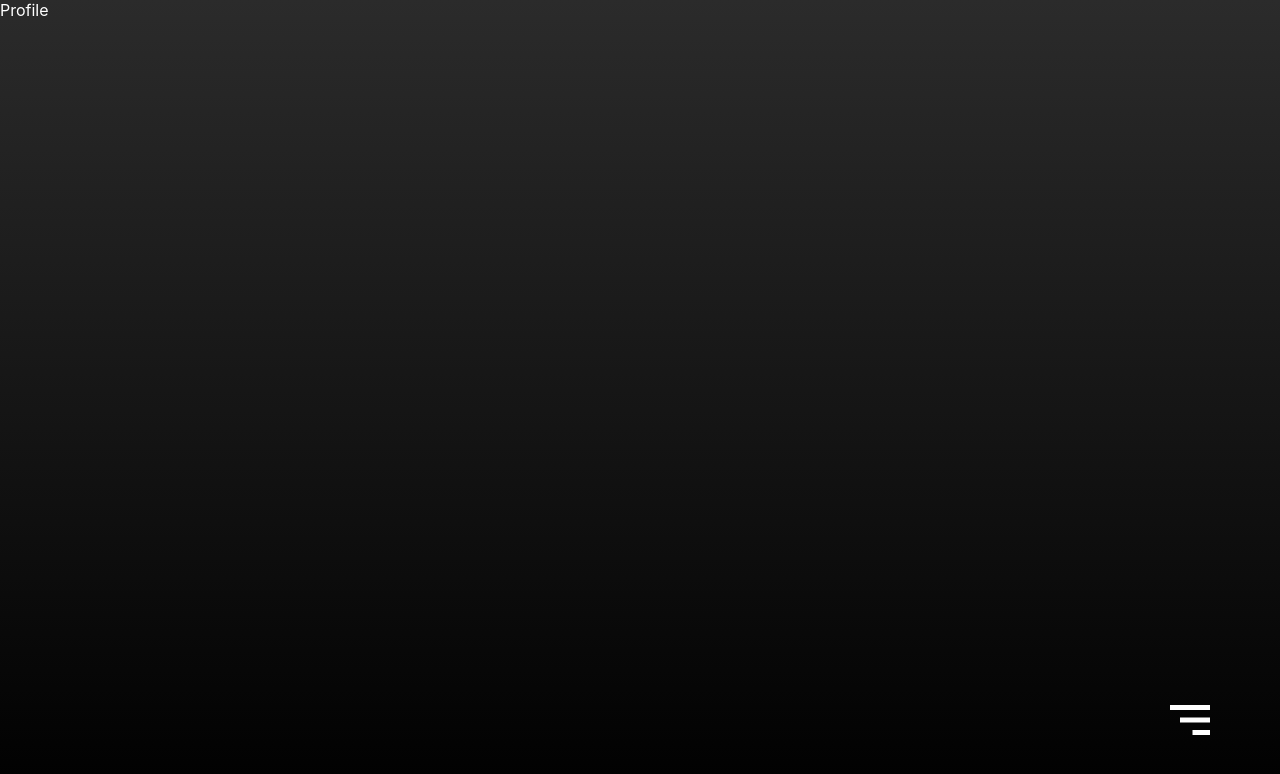
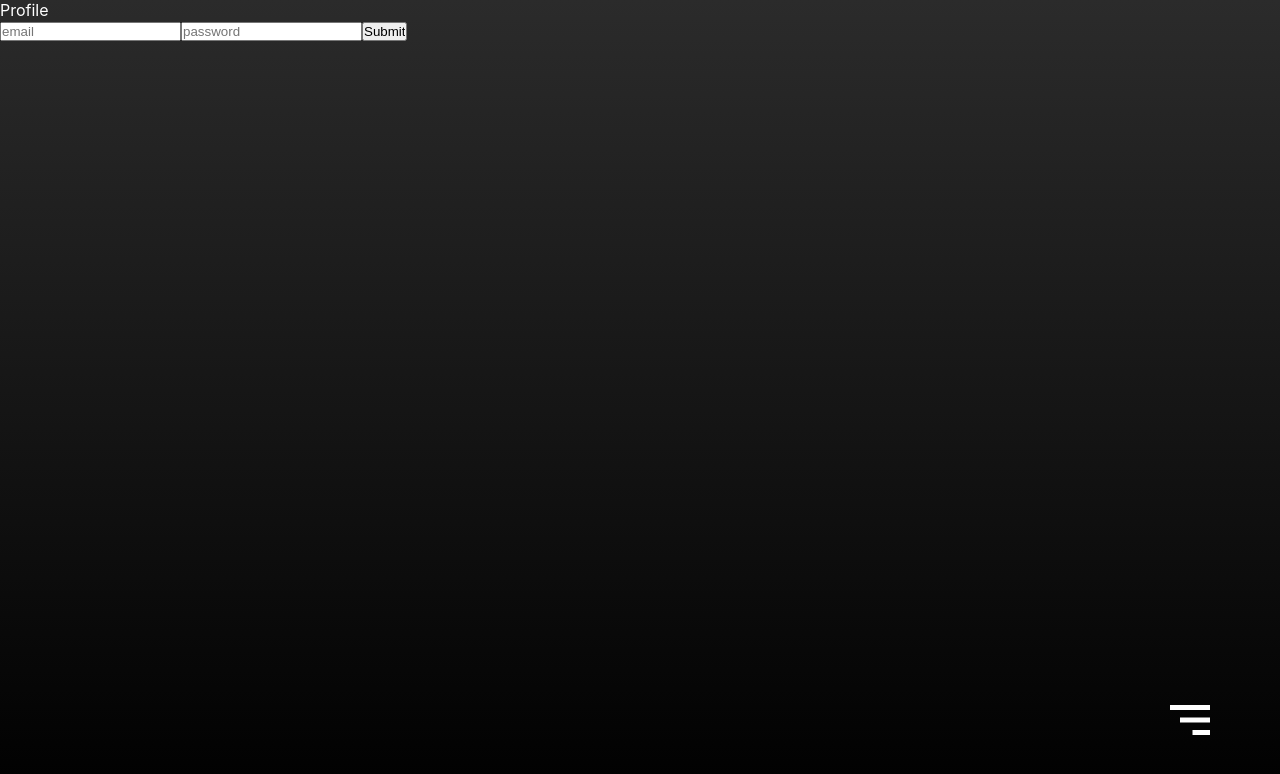
Before and after one commit to kndshein/GimmeIt-Frontend, a React (Create React App) app: page /profile in a window 1280 px wide. Shown: the top 774 px of the page. Built offline with nearby package versions, Linux system fonts and the light colour scheme.

Commit message:
Added Login Page, started authorization process. JWT working

```diff
--- a/package.json
+++ b/package.json
@@ -6,6 +6,7 @@
     "@testing-library/jest-dom": "^5.11.9",
     "@testing-library/react": "^11.2.5",
     "@testing-library/user-event": "^12.6.3",
+    "axios": "^0.21.1",
     "react": "^17.0.1",
     "react-dom": "^17.0.1",
     "react-icons": "^4.2.0",
--- a/src/App.js
+++ b/src/App.js
@@ -1,6 +1,7 @@
 import { useState } from "react";
 import { Route, Switch } from "react-router-dom";
 import { BrowserRouter as Router } from "react-router-dom";
+import axios from "axios";
 import "./App.css";
 
 import Cart from "./Pages/Cart";
@@ -11,7 +12,7 @@ import Payment from "./Pages/Payment";
 import Post from "./Pages/Post";
 import Profile from "./Pages/Profile";
 import { BiMenuAltRight } from "react-icons/bi";
-import Item from './Components/Item'
+import Item from "./Components/Item";
 
 function App() {
   //URL variable
@@ -20,13 +21,32 @@ function App() {
   // STATE FOR THE MOBILE NAV ANIMATION
   const [showNav, setShowNav] = useState(false);
 
+  const handleLogin = (loginInfo) => {
+    console.log(loginInfo);
+    axios
+      .post(url + "donors/login", {
+        email: loginInfo.email[0],
+        password: loginInfo.password[0],
+      })
+      .then((data) => {
+        sessionStorage.setItem("token", data.data.data.token);
+      })
+      .then(() => {
+        console.log(sessionStorage.getItem("token"));
+      });
+  };
+
   return (
     <div className="App">
       <Nav show={showNav} />
       <Switch>
         <Route exact path="/" render={(rp) => <Homepage {...rp} />} />
         <Route path="/post" render={(rp) => <Post {...rp} />} />
-        <Route exact path="/profile" render={(rp) => <Profile {...rp} />} />
+        <Route
+          exact
+          path="/profile"
+          render={(rp) => <Profile {...rp} handleLogin={handleLogin} />}
+        />
         <Route
           exact
           path="/cart"
@@ -36,11 +56,6 @@ function App() {
             </Router>
           )}
         />
-        {/* <Route
-          exact
-          path="/confirmation"
-          render={(rp) => <Confirmation {...rp} />}
-        /> */}
       </Switch>
       <BiMenuAltRight
         className="mobile-menu-btn"
--- /dev/null
+++ b/src/Components/LoginForm.js
@@ -0,0 +1,53 @@
+import React from "react";
+
+const LoginForm = (props) => {
+  // empty object for formData state
+  const emptyLoginFormData = {
+    email: "",
+    password: "",
+  };
+
+  // if paymentFormData from Cart.js has information, show that. if not, have the form be empty
+  const [formData, setFormData] = React.useState(emptyLoginFormData);
+
+  // controlled state function for form
+  const handleChange = (event) => {
+    setFormData({
+      ...formData,
+      [event.target.name]: [event.target.value],
+    });
+  };
+
+  const handleSubmit = (event) => {
+    event.preventDefault(); // Prevent Form from Refreshing
+    props.handleLogin(formData); // update passed down state from App.js with the form data
+  };
+
+  return (
+    <div className="login-container">
+      <form className="form-login" onSubmit={handleSubmit}>
+        <input
+          className="form-email"
+          type="text"
+          name="email"
+          placeholder="email"
+          required
+          value={formData.email}
+          onChange={handleChange}
+        />
+        <input
+          className="form-password"
+          type="text"
+          name="password"
+          placeholder="password"
+          required
+          value={formData.password}
+          onChange={handleChange}
+        />
+        <input className="btn-login" type="submit" />
+      </form>
+    </div>
+  );
+};
+
+export default LoginForm;
--- a/src/Pages/Profile.js
+++ b/src/Pages/Profile.js
@@ -1,8 +1,15 @@
 import React from "react";
 import { Route, Switch, Link } from "react-router-dom";
 
-const Profile = () => {
-  return <div>Profile</div>;
+import LoginForm from "../Components/LoginForm";
+
+const Profile = (props) => {
+  return (
+    <div>
+      Profile
+      <LoginForm handleLogin={props.handleLogin} />
+    </div>
+  );
 };
 
 export default Profile;
--- a/src/scss/app.scss
+++ b/src/scss/app.scss
@@ -1,7 +1,7 @@
-@import '_variables';
+@import "_variables";
 
 html {
-  background: rgb(83,83,83);
+  background: rgb(83, 83, 83);
   background: linear-gradient(180deg, $primaryColor 0%, $secondaryColor 100%);
   min-height: 100%;
   color: $primaryText;
```
Also changed, not shown: src/scss/_variables.scss (+7 -7 lines), 1 other file (tests, documents, lock files or other folders). Lines whose indentation alone changed are shown as unchanged.
